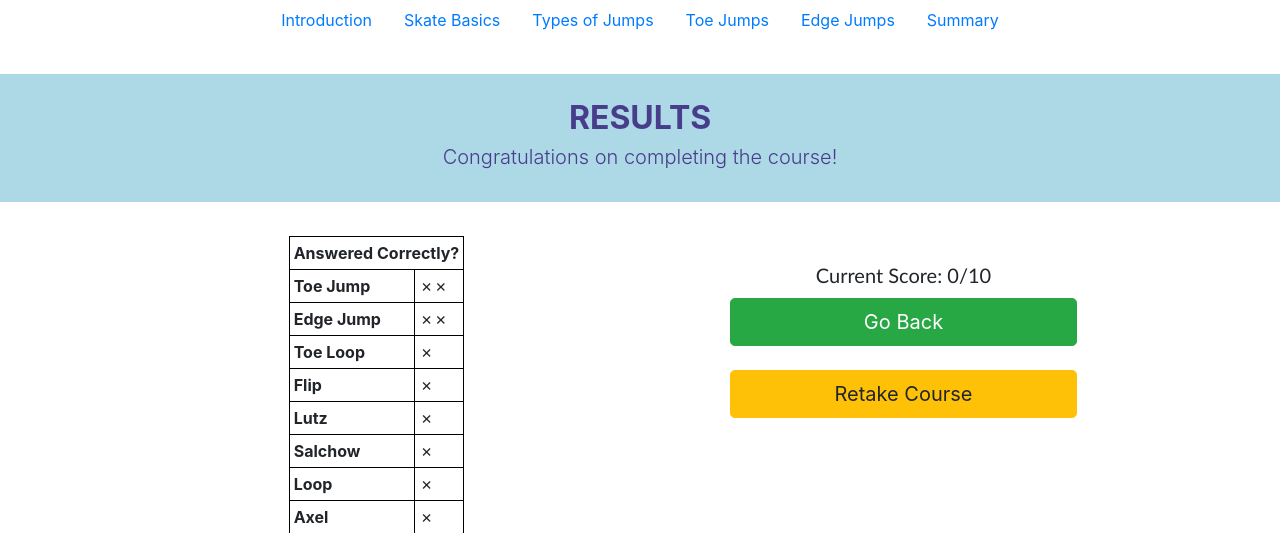
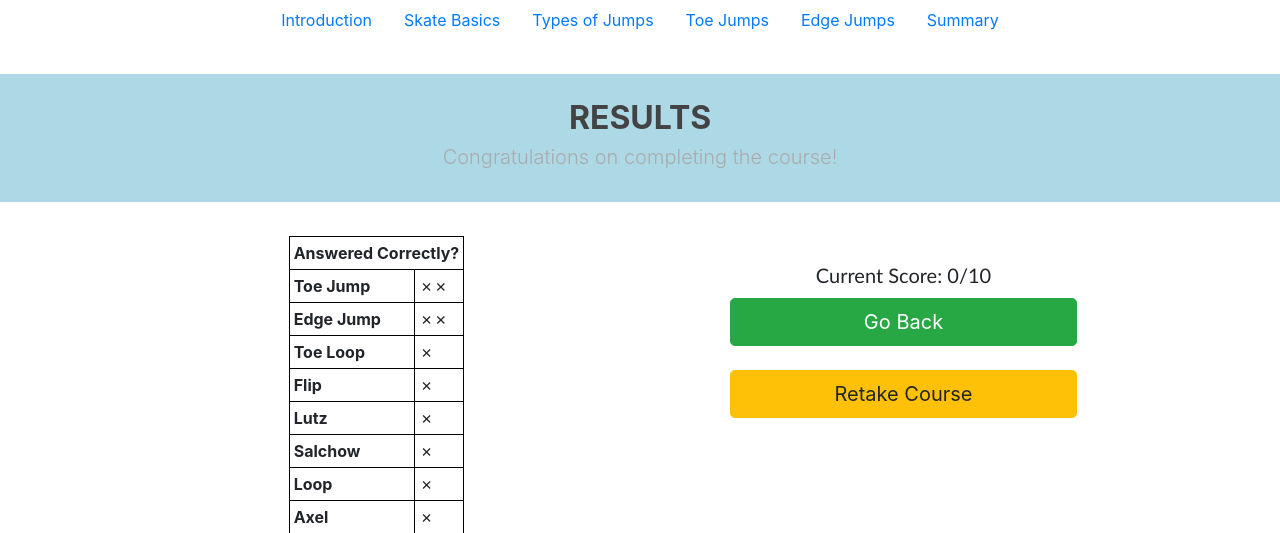
Before and after one commit to JamesLWang/COMS-4170-Final-Project-Group-P3_4, a Flask app: page /final in a window 1280 px wide. Shown: the top 533 px of the page. Run offline with Flask 2, Linux system fonts and the light colour scheme; some libraries are stand-ins or nearby versions.

Commit message:
Add light gray

```diff
--- a/static/main.css
+++ b/static/main.css
@@ -257,7 +257,8 @@ iframe {
     padding-bottom: 25px;
     background-color: lightblue;
     text-align: center;
-    color: darkslateblue ;
+    color: rgb(67, 67, 67) ;
+    /*color: darkslateblue ;*/
     /* height: 125px; */
   }
 
@@ -331,3 +332,15 @@ iframe {
     margin-left: auto;
     margin-right: auto;
   }
+
+  .fixed-size input
+  {
+     width:150px; /* or whatever width you want. */
+     max-width:150px; /* or whatever width you want. */
+     height:150px; /* or whatever width you want. */
+     max-height:150px; /* or whatever width you want. */
+  }
+
+  .light-grey {
+    color: rgb(171, 171, 171);
+  }
--- a/templates/final.html
+++ b/templates/final.html
@@ -15,7 +15,7 @@
 <div class="row">
     <div class="col-md-12 col-sm-12 head">
         <h2 class="text-bolder">RESULTS</h1>
-        <h3 class="lead">Congratulations on completing the course!</h3>
+        <h3 class="lead light-grey">Congratulations on completing the course!</h3>
     </div>
 </div>
 
@@ -68,7 +68,7 @@
         </div>
         <div class="btn-centering">
             <div>
-                <a class="text-decor"href="{{data['prev']}}"><button class="btn btn-lg btn-success btn-block">Go Back</button></a>
+                <a class="text-decor" href="{{data['prev']}}"><button class="btn btn-lg btn-success btn-block">Go Back</button></a>
             </div>
             <br>
             <div>
--- a/templates/welcome.html
+++ b/templates/welcome.html
@@ -5,14 +5,14 @@
   <div class="row">
     <div class="col-md-12 col-sm-12 head">
         <h1 class="text-bolder">Figure Ice Skating</h1>
-        <h3 class="lead">Learn Figure Skating Jumps here!</h3>
+        <h3 class="lead light-grey">Learn Figure Skating Jumps here!</h3>
     </div>
   </div>
 
   <!--Content Section-->
   <div class="row wrap">
     <div class="col-md-6 col-sm-6">
-      <h1 class="text-bolder content">Learn about the following jumps</h1>
+      <h1 class="text-bolder content">Learn how to tell the following jumps apart: </h1>
       <ul class="list-items" style="list-style-type:circle">
         <li>Toe Loop</li>
         <li>Flip</li>
```
